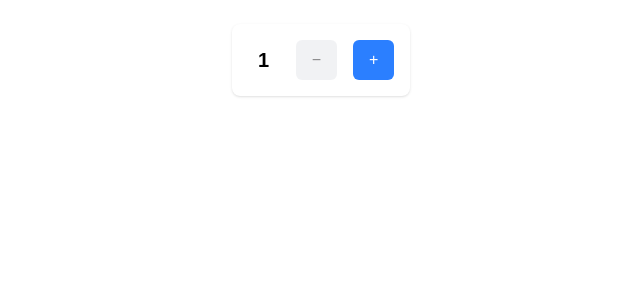
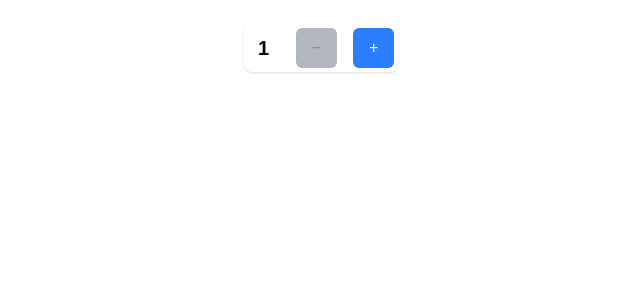
Before and after one commit to enchxnt3d/cprg306-assignments, a Next.js app: page /week-4 in a window 1280 px wide. Shown: the top 300 px of the page, without its empty margins (319-959 px from the left). Built offline with nearby package versions, Linux system fonts and the light colour scheme.

Commit message:
counter styling
counter styling

```diff
--- a/app/week-4/new-item.js
+++ b/app/week-4/new-item.js
@@ -15,14 +15,14 @@ export default function NewItem() {
 
   return (
     <div className="flex flex-col items-center justify-center">
-      <div className="flex items-center gap-4 bg-white p-4 rounded-lg shadow">
+      <div className="flex items-center gap-4 bg-white p-1 rounded-lg shadow">
         <span className="text-xl font-bold w-8 text-center text-black">
           {quantity}
         </span>
         <button
           onClick={decrement}
           disabled={quantity === 1}
-          className="px-4 py-2 rounded-md bg-gray-200 hover:bg-gray-300 disabled:opacity-50 disabled:cursor-not-allowed"
+          className="px-4 py-2 rounded-md bg-gray-500 hover:bg-gray-300 disabled:opacity-50 disabled:cursor-not-allowed"
         >
           −
         </button>
```
